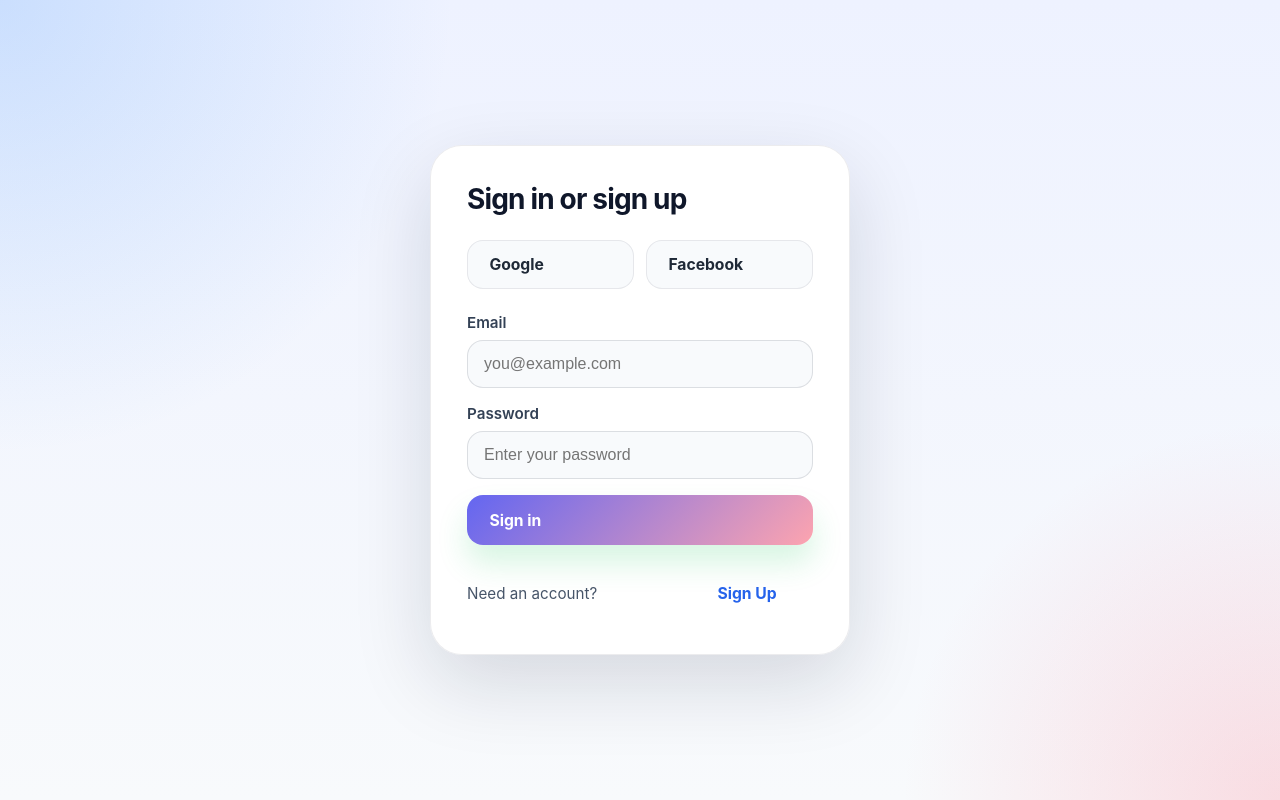
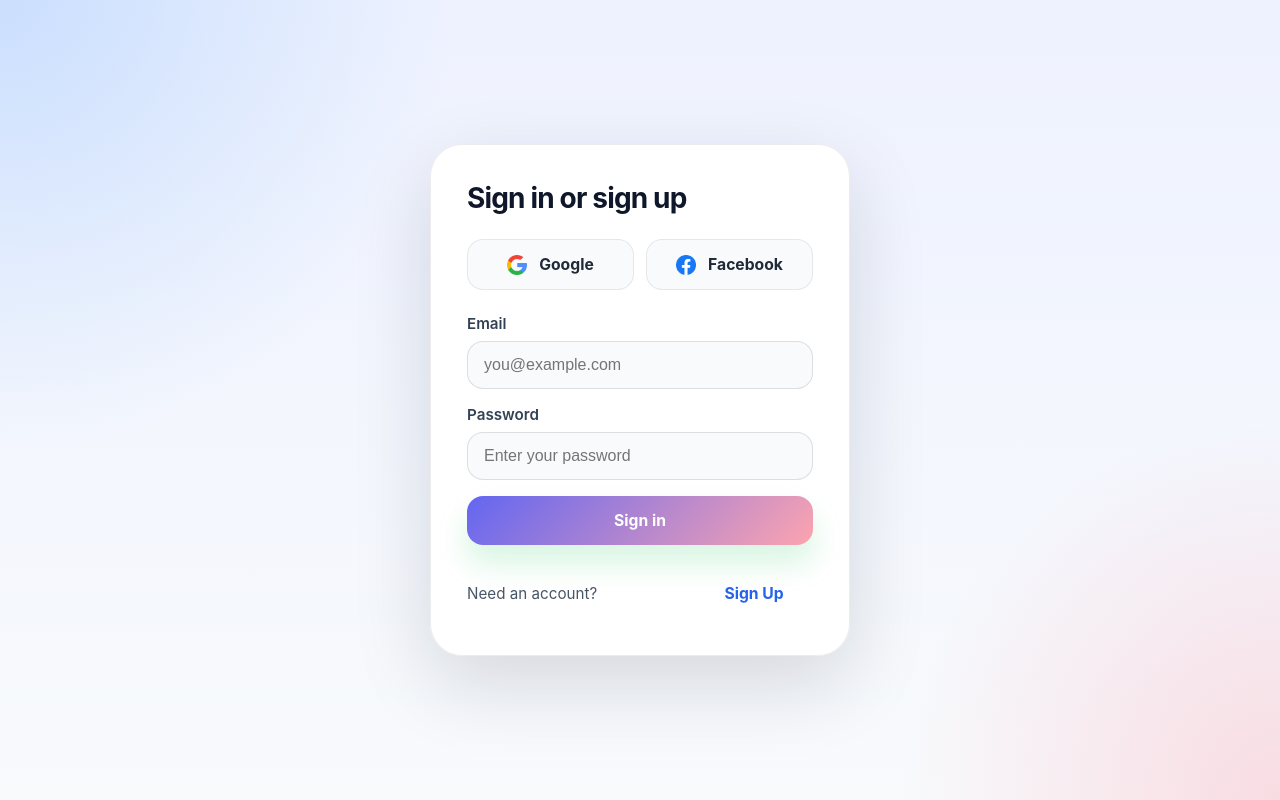
Before and after one commit to Shemuel-bot/PandaMath, a React app in the folder Frontend/: page /sign-in in a window 1280 px wide. Built offline with nearby package versions, Linux system fonts and the light colour scheme; the HTML template or start-up script is replaced by a standard one.

Commit message:
Add social media icons to SignIn component and enhance button styles

```diff
--- a/Frontend/src/Modules/SignIn.jsx
+++ b/Frontend/src/Modules/SignIn.jsx
@@ -1,4 +1,6 @@
 import style from '../css/signIn.module.css'
+import googleLogo from '../assets/google.png'
+import facebookLogo from '../assets/facebook.png'
 
 export default function SignIn (){
     return(
@@ -7,8 +9,14 @@
                 <h3>Sign in or sign up</h3>
 
                 <div className={style.socialRow}>
-                    <button type="button" className={style.socialButton}>Google</button>
-                    <button type="button" className={style.socialButton}>Facebook</button>
+                    <button type="button" className={style.socialButton}>
+                        <img src={googleLogo} alt="Google logo" className={style.socialIcon} />
+                        Google
+                    </button>
+                    <button type="button" className={style.socialButton}>
+                        <img src={facebookLogo} alt="Facebook logo" className={style.socialIcon} />
+                        Facebook
+                    </button>
                 </div>
 
                 <div className={style.fieldGroup}>
--- a/Frontend/src/css/signIn.module.css
+++ b/Frontend/src/css/signIn.module.css
@@ -41,12 +41,22 @@
   min-height: 48px;
   font-weight: 700;
   transition: transform 0.2s ease, box-shadow 0.2s ease, background-color 0.2s ease;
+  display: inline-flex;
+  align-items: center;
+  justify-content: center;
+  gap: 0.75rem;
 }
 
 .socialButton {
   background: #f8fafc;
   color: #1f2937;
   box-shadow: inset 0 0 0 1px rgba(15, 23, 42, 0.08);
+}
+
+.socialIcon {
+  width: 20px;
+  height: 20px;
+  object-fit: contain;
 }
 
 .socialButton:hover {
```
